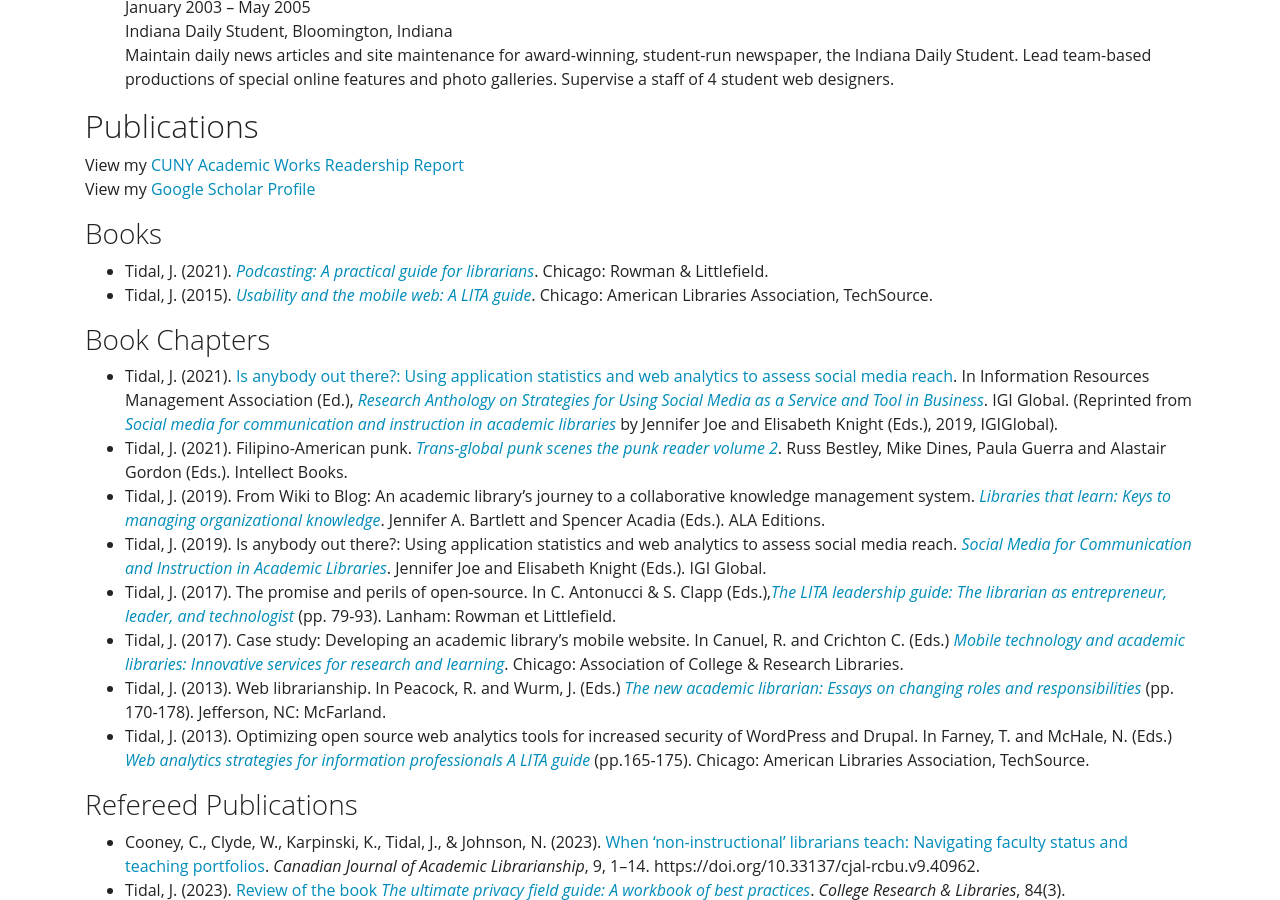
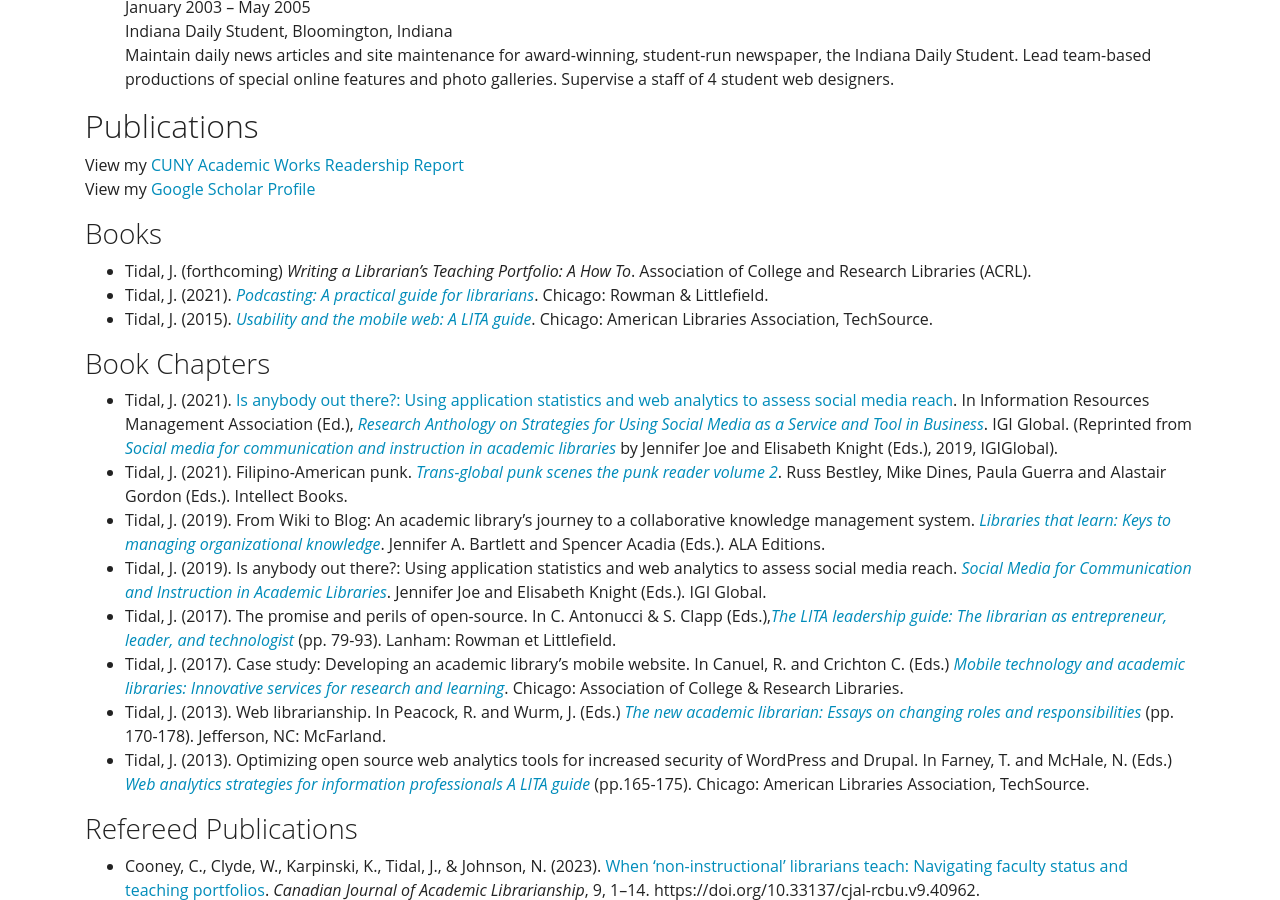
Before and after one commit to KentuckyFriedTofu/kentuckyfriedtofu.github.io.bak2, a Jekyll site: the page built from cv.md, in a window 1280 px wide and 900 px high, scrolled down 1775 px. Built offline with Jekyll 4.4.1, drawn with Linux system fonts in a browser that asks for light colours.

Commit message:
Update cv.md

```diff
--- a/cv.md
+++ b/cv.md
@@ -81,6 +81,7 @@ View my [Google Scholar Profile](https://scholar.google.com/citations?user=mAq-F
 
 ### Books
 
+* Tidal, J. (forthcoming) *Writing a Librarian’s Teaching Portfolio: A How To*. Association of College and Research Libraries (ACRL).<br>
 * Tidal, J. (2021). *[Podcasting: A practical guide for librarians](http://www.worldcat.org/oclc/1259038141)*. Chicago: Rowman & Littlefield.<br>
 * Tidal, J. (2015). *[Usability and the mobile web: A LITA guide](http://www.worldcat.org/oclc/1151666266)*. Chicago: American Libraries Association, TechSource.
 
```
